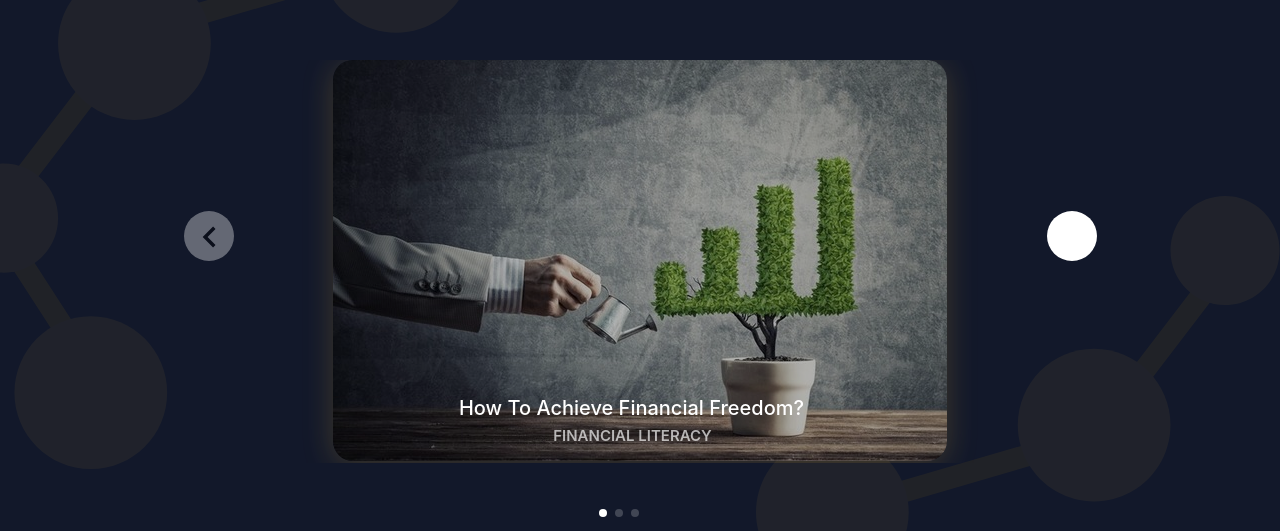
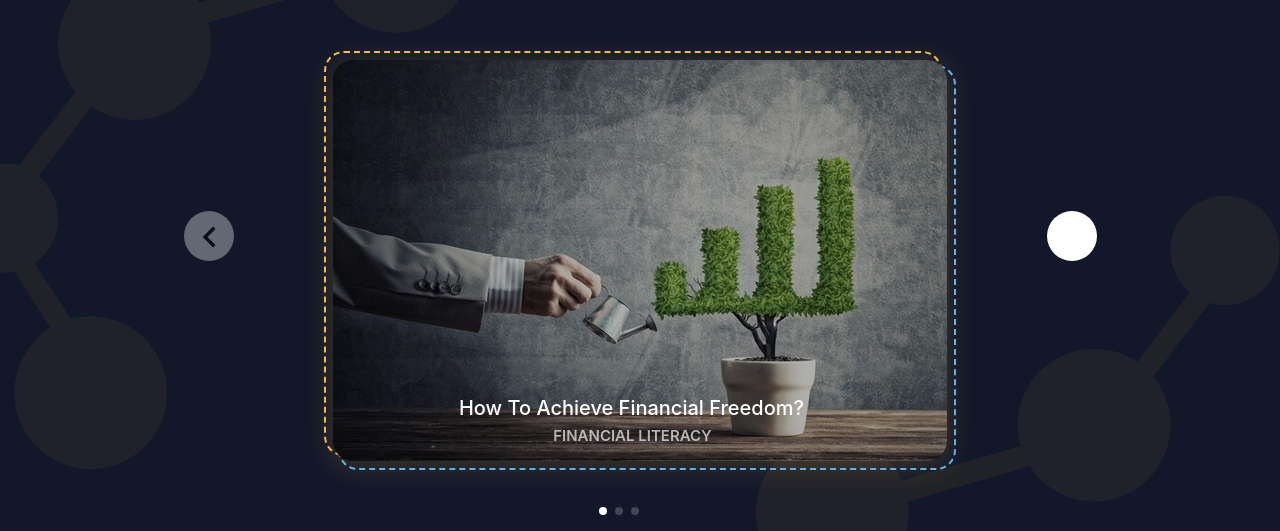
Before and after one commit to anna-a007/Cosmos, a plain HTML site: page home.html in a window 1280 px wide. Shown: the part 270-801 px from the top of the page. Drawn offline with nearby package versions, Linux system fonts and the light colour scheme; files whose address does not match are found by name; a web font is replaced by a local one.

Commit message:
add border at home header slider

```diff
--- a/css/components/header.css
+++ b/css/components/header.css
@@ -85,12 +85,10 @@
 }
 
 
-
 .header__container-buttom menu {
     box-shadow: inset 0px -1px 0px rgba(0, 0, 0, 0.1);
 
 }
-
 
 .menu__list {
     display: flex;
@@ -184,16 +182,11 @@
 }
 /*---------------------------------slider---------------------------------*/
 
-/* .courses__swiper{
-    max-width: 1038px;
-    height: 286px;
-} */
-
 .swiper-container{
     margin-top: 63px;
     text-align: center;
     position: relative;
-    overflow: hidden;
+    overflow-x: clip;
 }
 
 .header__container-slider-swiper{
@@ -210,9 +203,38 @@
     box-shadow: 0px 4px 30px rgba(246, 193, 66, 0.3);
     border-radius: 20px;
     filter: brightness(70%);
-    /* border: 2px dashed #F6C142;
-    border-radius: 20px;  */
 }
+
+
+.picture{
+    width: 614px;
+    height: 401px;
+    position: relative;
+    margin: 0 auto;
+}
+
+.picture::before {
+    content: '';
+    width: 614px;
+    height: 401px;
+    position: absolute;
+    left: -9px;
+    top: -9px;
+    border: 2px dashed #F6C142;
+    border-radius: 20px;
+}
+.picture::after {
+    content: '';
+    width: 614px;
+    height: 401px;
+    position: absolute;
+    right: -9px;
+    bottom: -9px;
+    border: 2px dashed #5DB5F9;
+    border-radius: 20px;
+    z-index: -1;
+}
+
 
 /* .picture1{
     position: absolute;
--- a/css/componentsAbout/mainImage.css
+++ b/css/componentsAbout/mainImage.css
@@ -17,17 +17,27 @@
     border-radius: 20px;
 }
 
-.main__image-border1 {
+.main__image::before {
+    content: '';
+    width: 1040px;
+    height: 260px;
     position: absolute;
+    left: -6px;
     top: -5px;
-    left: -6px;
+    border: 2px dashed #F6C142;
+    border-radius: 20px;
     z-index: -1;
 }
 
-.main__image-border2 {
+.main__image::after {
+    content: '';
+    width: 1040px;
+    height: 260px;
     position: absolute;
+    right: -6px;
     bottom: -5px;
-    right: -6px;
+    border: 2px dashed #5DB5F9;
+    border-radius: 20px;
     z-index: -1;
 }
 
--- a/home.html
+++ b/home.html
@@ -64,28 +64,27 @@
                         <div class="swiper-container swiper-one">
                             <div class="swiper-wrapper">
                                 <div class="swiper-slide">
-                                    <div class="picture1">
-                                        <!-- удалить блоки -->
                                         <div class="picture">
                                             <img class="picture_1" src="./img/Home/slider-1.jpg" alt="image">
                                         </div>
-                                    </div>
-
-
                                     <h4 class="slide__title">How To Achieve Financial Freedom?</h4>
                                     <p class="paragraph_1">Financial Literacy</p>
                                 </div>
 
 
                                 <div class="swiper-slide">
-                                    <img class="picture_1" src="./img/Home/slider-2.jpg" alt="image">
+                                    <div class="picture">
+                                        <img class="picture_1" src="./img/Home/slider-2.jpg" alt="image">
+                                    </div>
                                     <h4 class="slide__title">Fundamentals of Finances & Money</h4>
                                     <p class="paragraph_1"> Monetary Systems</p>
                                 </div>
 
 
                                 <div class="swiper-slide">
-                                    <img class="picture_1" src="./img/Home/slider-3.jpg" alt="image">
+                                    <div class="picture">
+                                        <img class="picture_1" src="./img/Home/slider-3.jpg" alt="image">
+                                    </div>
                                     <h4 class="slide__title">Basics of Budgeting & Income Flow</h4>
                                     <p class="paragraph_1">Financial History</p>
                                 </div>
--- a/js/slider.js
+++ b/js/slider.js
@@ -1,4 +1,6 @@
 const swiper = new Swiper(".swiper-container.swiper-one", {
+  slidesPerView: 1,
+
   navigation: {
     nextEl: ".swiper-button-next",
     prevEl: ".swiper-button-prev",
```
Also changed, not shown: about_us.html (+1 -2 lines).
